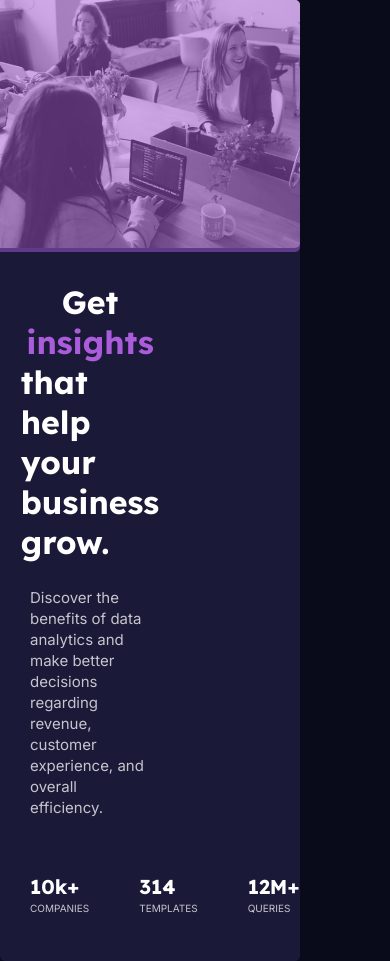
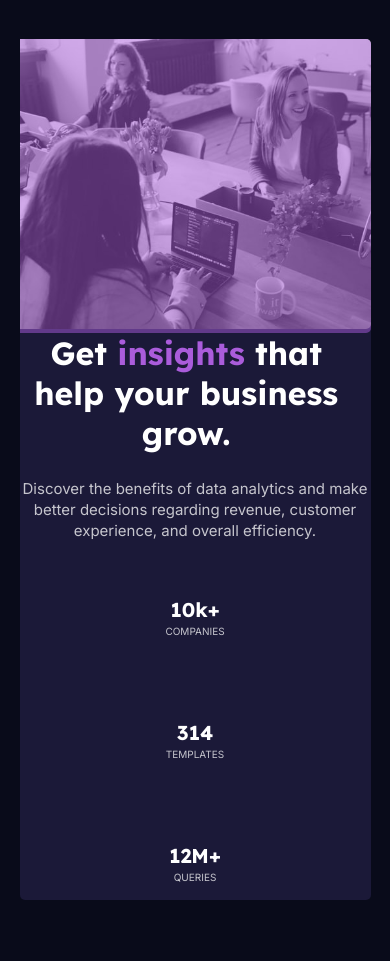
Before and after one commit to Gopi212006/Stats-preview, a plain HTML site: page index.html in a window 390 px wide. After the commit the page ends 939 px from the top, so only its background shows below. Drawn offline with Linux system fonts and the light colour scheme.

Commit message:
stats-preview-card

```diff
--- a/style.css
+++ b/style.css
@@ -108,26 +108,36 @@ span{
     display: flex;
     flex-direction: column-reverse;
     min-width: 300px;
-    width: 40%;
-    margin: 0px;
+    width: 90%;
+    justify-content: center;
+    align-items: center;
     padding: 0%;
 }
  .bgimage{
     width: 100%;
  }
  .container1{
-    width: 100%;
-    padding: 30px;
-    margin: 0px;
+     width: 100%;
+     padding:0px;
+     margin: 0px;
  }
 .container1 h1{
-    width:40% ;
-    display: flex;
-    flex-wrap: wrap;
-    justify-content: center;
+    width:95%;
+    padding: 0%;
+    text-align: center;
+
 }
 .container1 p{
-    width: 39%;
+    width: 100%;
+    text-align: center;
+    display: flex;
+    justify-content: center;
+    align-items: center;
 }
 
+.container2{
+    display: flex;
+    flex-direction: column;
+    text-align: center;
 }
+}
```
